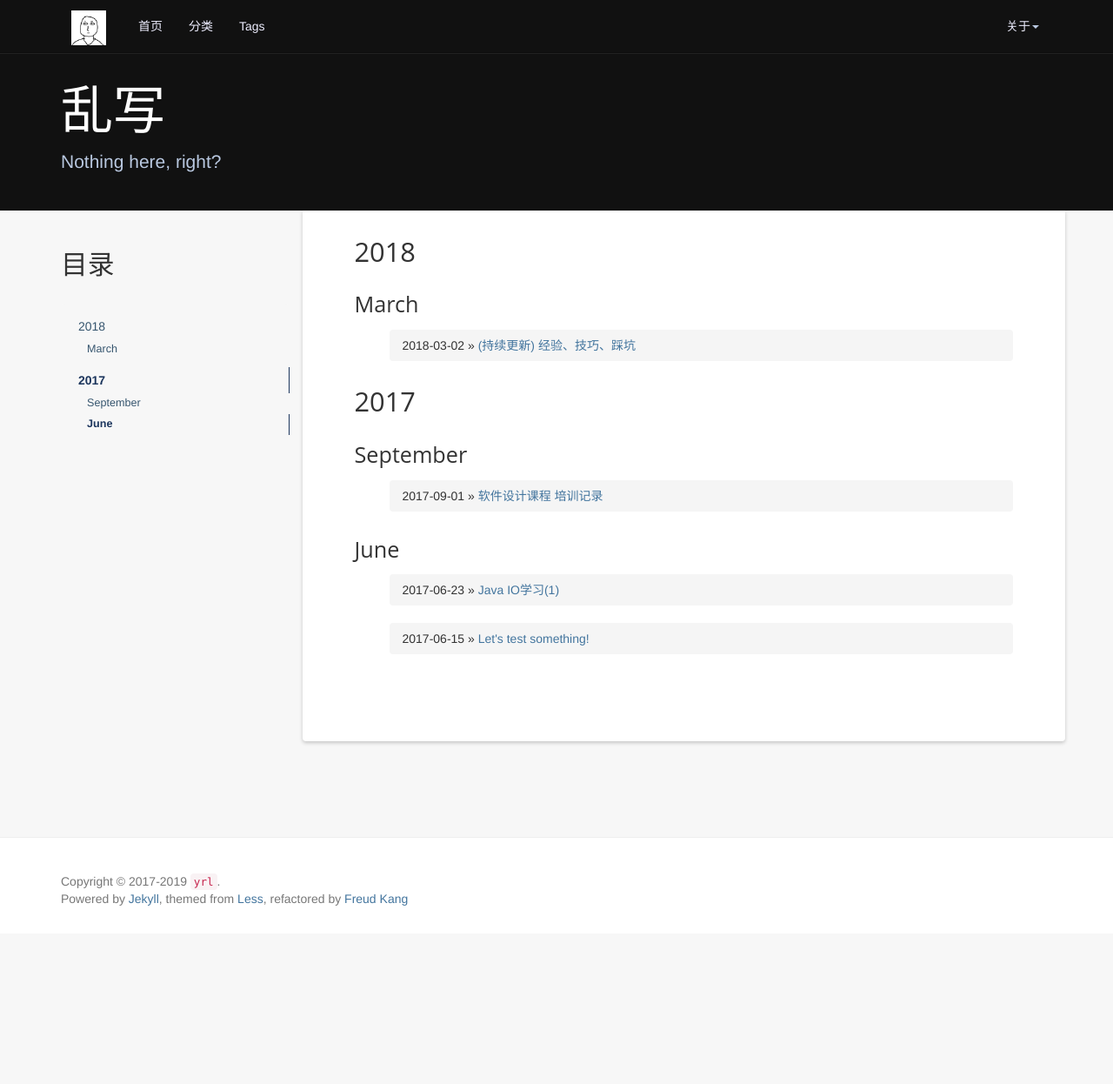
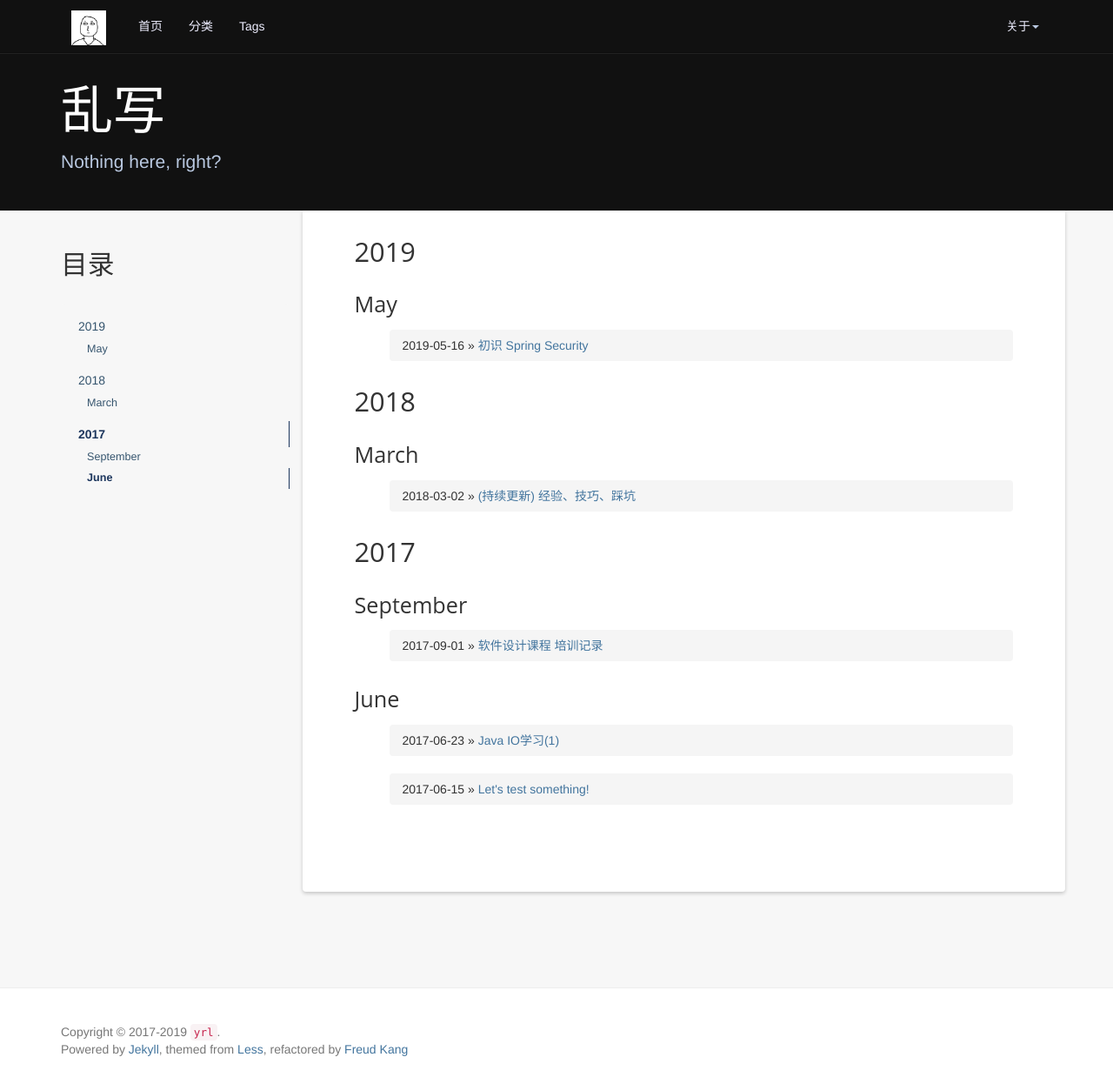
Before and after one commit to abomb4/abomb4.github.io, a Jekyll site: the page built from index.html, in a window 1280 px wide and 1246 px high. Shown: the whole window at 87% size. Built offline with Jekyll 4.4.1, drawn with Linux system fonts in a browser that asks for light colours; nearby versions of some CDN libraries; the list of posts is cut into pages by our own code.

Commit message:
Publish 'spring-security-1' post

```diff
--- a/_drafts/spring-security-1.md
+++ b/_posts/2019-05-20-spring-security-1.md
@@ -3,7 +3,7 @@ layout: post
 title:  "初识 Spring Security"
 categories: Spring
 date: +0800 2019-05-16 13:25:33
-tag: redis
+tag: spring-security spring translations
 ---
 
 * content
```
